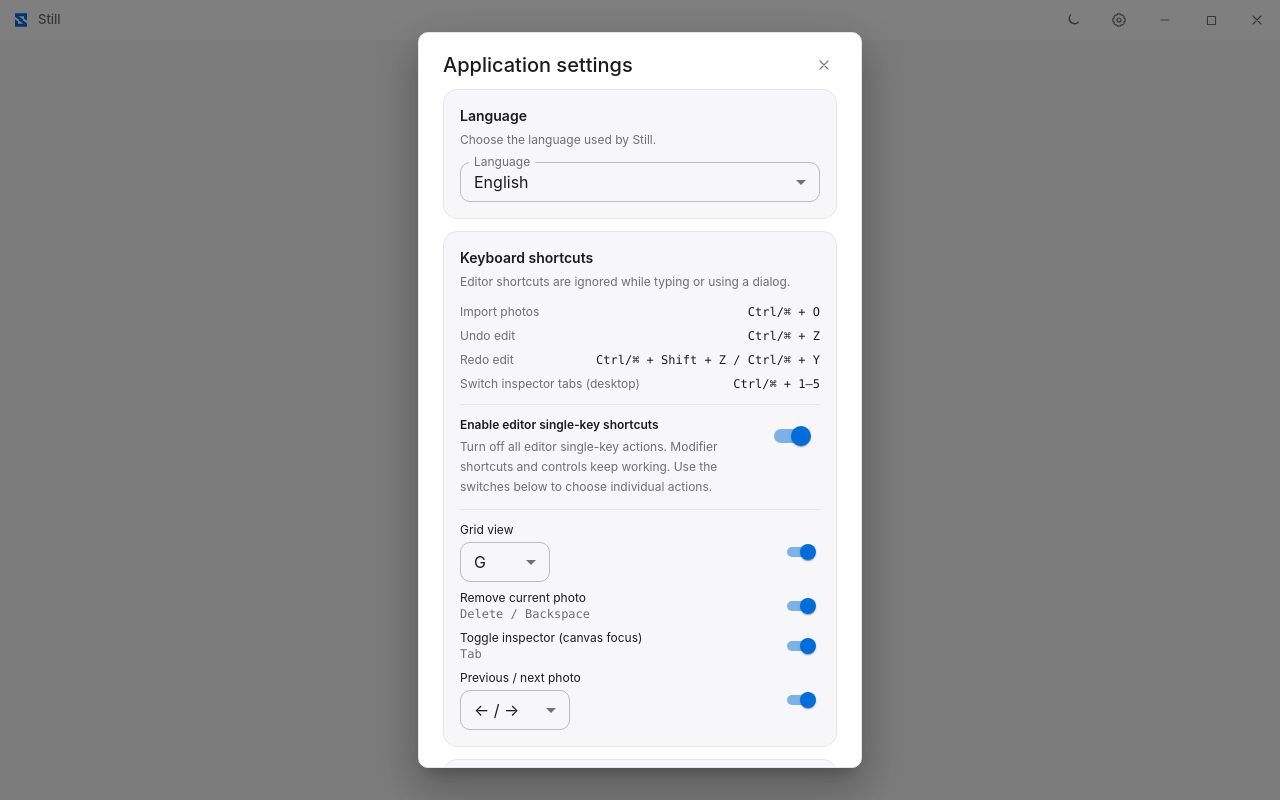
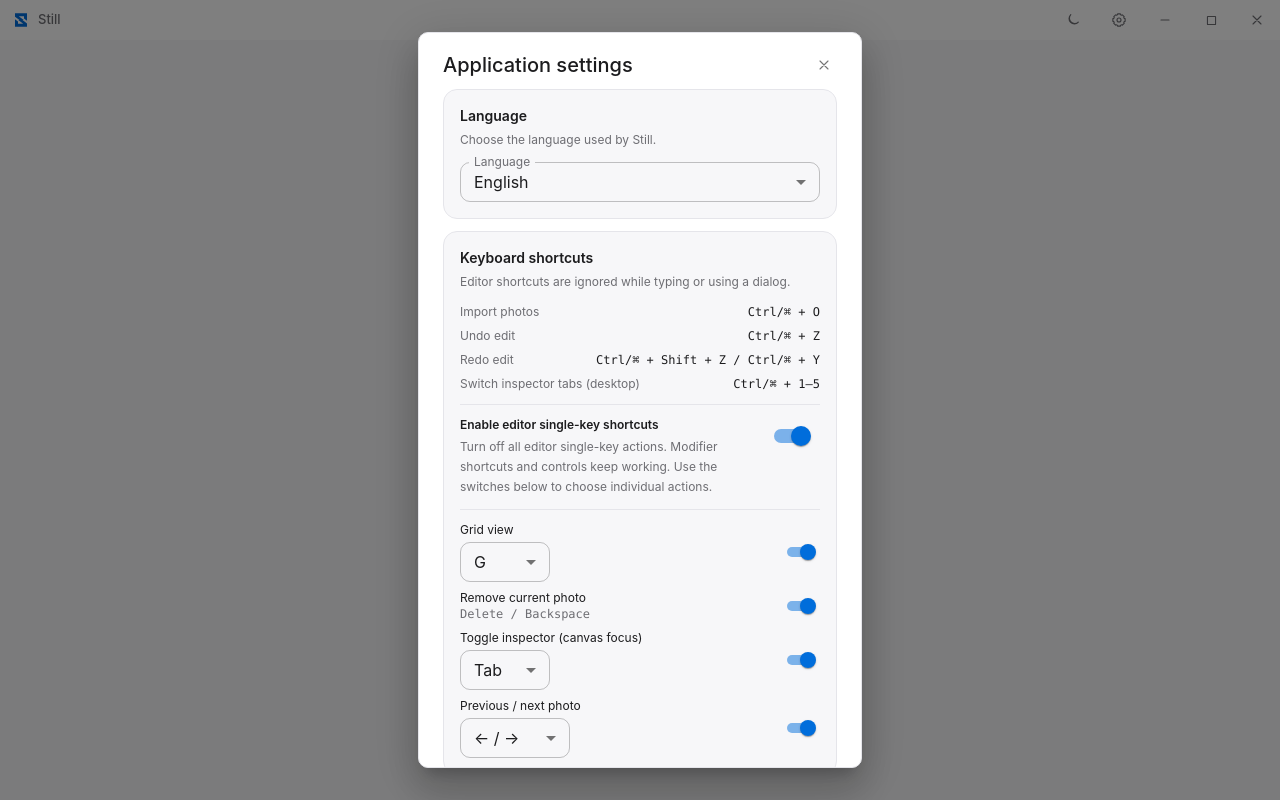
Before and after one commit to modan-photo/still, a React (Vite) app: page / in a window 1280 px wide. Both pictures are taken after a click on the button 1119 px from the left and 20 px from the top of the page. Built offline with nearby package versions, Linux system fonts and the light colour scheme.

Commit message:
feat(settings): allow Tab or I for inspector shortcut

```diff
--- a/src/components/SettingsDialog.tsx
+++ b/src/components/SettingsDialog.tsx
@@ -48,6 +48,8 @@ export function SettingsDialog({ open, onClose }: SettingsDialogProps) {
   const setSingleKeyActionEnabled = useUIStore((state) => state.setSingleKeyActionEnabled);
   const gridShortcutKey = useUIStore((state) => state.gridShortcutKey);
   const setGridShortcutKey = useUIStore((state) => state.setGridShortcutKey);
+  const inspectorShortcutKey = useUIStore((state) => state.inspectorShortcutKey);
+  const setInspectorShortcutKey = useUIStore((state) => state.setInspectorShortcutKey);
   const photoNavigationKeys = useUIStore((state) => state.photoNavigationKeys);
   const setPhotoNavigationKeys = useUIStore((state) => state.setPhotoNavigationKeys);
   const language = useUIStore((state) => state.language);
@@ -254,6 +256,21 @@ export function SettingsDialog({ open, onClose }: SettingsDialogProps) {
                       <MenuItem value="arrows">← / →</MenuItem>
                       <MenuItem value="jl">J / L</MenuItem>
                     </TextField>
+                  ) : shortcut.id === 'inspector' ? (
+                    <TextField
+                      select
+                      size="small"
+                      value={inspectorShortcutKey}
+                      disabled={!singleKeyShortcutsEnabled || !singleKeyActions.inspector}
+                      inputProps={{ 'aria-label': `${t(shortcut.label)} ${t('shortcutKeys')}` }}
+                      onChange={(event) =>
+                        setInspectorShortcutKey(event.target.value === 'i' ? 'i' : 'Tab')
+                      }
+                      sx={{ mt: 0.5, minWidth: 90 }}
+                    >
+                      <MenuItem value="Tab">Tab</MenuItem>
+                      <MenuItem value="i">I</MenuItem>
+                    </TextField>
                   ) : (
                     <div className="font-mono text-secondary">{shortcut.keys}</div>
                   )}
--- a/src/hooks/useEditorShortcuts.ts
+++ b/src/hooks/useEditorShortcuts.ts
@@ -7,6 +7,7 @@ import { enterCollageMode } from '../services/collageMode';
 import { adjacentPhoto } from '../services/photoCollection';
 import {
   gridShortcutMatches,
+  inspectorShortcutMatches,
   photoNavigationDirection,
   singleKeyActionEnabled,
 } from '../services/shortcutPreferences';
@@ -139,10 +140,10 @@ export function useEditorShortcuts(onTogglePanel: () => void, onImport: () => vo
         return;
       }
 
-      // Tab only toggles the inspector when focus is explicitly within the canvas
-      // shortcut scope; normal browser focus navigation remains intact elsewhere.
+      // Only the configured key toggles the inspector within the canvas shortcut scope;
+      // choosing I leaves Tab available for normal focus navigation.
       if (
-        event.key === 'Tab' &&
+        inspectorShortcutMatches(event.key, useUIStore.getState().inspectorShortcutKey) &&
         singleKeyActions.inspector &&
         target.matches('[data-editor-shortcut-scope="canvas"]')
       ) {
--- a/src/services/shortcutPreferences.ts
+++ b/src/services/shortcutPreferences.ts
@@ -4,9 +4,11 @@ export type SingleKeyActions = Record<SingleKeyAction, boolean>;
 export const SINGLE_KEY_ACTIONS_KEY = 'still.shortcuts.single-key-actions';
 export const GRID_SHORTCUT_KEY = 'still.shortcuts.grid-key';
 export const PHOTO_NAVIGATION_KEYS_KEY = 'still.shortcuts.photo-navigation-keys';
+export const INSPECTOR_SHORTCUT_KEY = 'still.shortcuts.inspector-key';
 
 export type GridShortcutKey = 'g' | 'v';
 export type PhotoNavigationKeys = 'arrows' | 'jl';
+export type InspectorShortcutKey = 'Tab' | 'i';
 
 const DEFAULT_ACTIONS: SingleKeyActions = {
   grid: true,
@@ -59,6 +61,18 @@ export function readPhotoNavigationKeys(): PhotoNavigationKeys {
   }
 }
 
+export function readInspectorShortcutKey(): InspectorShortcutKey {
+  try {
+    return localStorage.getItem(INSPECTOR_SHORTCUT_KEY) === 'i' ? 'i' : 'Tab';
+  } catch {
+    return 'Tab';
+  }
+}
+
+export function inspectorShortcutMatches(key: string, binding: InspectorShortcutKey): boolean {
+  return binding === 'Tab' ? key === 'Tab' : key.toLowerCase() === 'i';
+}
+
 export function gridShortcutMatches(key: string, binding: GridShortcutKey): boolean {
   return key.toLowerCase() === binding;
 }
--- a/src/stores/uiStore.ts
+++ b/src/stores/uiStore.ts
@@ -21,7 +21,10 @@ import {
   GRID_SHORTCUT_KEY,
   readPhotoNavigationKeys,
   PHOTO_NAVIGATION_KEYS_KEY,
+  readInspectorShortcutKey,
+  INSPECTOR_SHORTCUT_KEY,
   type GridShortcutKey,
+  type InspectorShortcutKey,
   type PhotoNavigationKeys,
   type SingleKeyAction,
   type SingleKeyActions,
@@ -34,6 +37,7 @@ export interface UIState {
   singleKeyShortcutsEnabled: boolean;
   singleKeyActions: SingleKeyActions;
   gridShortcutKey: GridShortcutKey;
+  inspectorShortcutKey: InspectorShortcutKey;
   photoNavigationKeys: PhotoNavigationKeys;
   language: 'en' | 'zh';
   windowSizePreset: WindowSizeMode;
@@ -48,6 +52,7 @@ export interface UIState {
   setSingleKeyShortcutsEnabled: (enabled: boolean) => void;
   setSingleKeyActionEnabled: (action: SingleKeyAction, enabled: boolean) => void;
   setGridShortcutKey: (key: GridShortcutKey) => void;
+  setInspectorShortcutKey: (key: InspectorShortcutKey) => void;
   setPhotoNavigationKeys: (keys: PhotoNavigationKeys) => void;
   setLanguage: (language: UIState['language']) => void;
   setWindowSizePreset: (preset: WindowSizeMode) => void;
@@ -79,6 +84,7 @@ export const useUIStore = createSessionStore<UIState>(
     singleKeyShortcutsEnabled: storedSingleKeyShortcutsEnabled(),
     singleKeyActions: readSingleKeyActions(),
     gridShortcutKey: readGridShortcutKey(),
+    inspectorShortcutKey: readInspectorShortcutKey(),
     photoNavigationKeys: readPhotoNavigationKeys(),
     language: storedLanguage(),
     windowSizePreset: readWindowSizePreset(),
@@ -109,6 +115,11 @@ export const useUIStore = createSessionStore<UIState>(
       if (typeof localStorage !== 'undefined')
         localStorage.setItem(GRID_SHORTCUT_KEY, gridShortcutKey);
       set({ gridShortcutKey });
+    },
+    setInspectorShortcutKey: (inspectorShortcutKey) => {
+      if (typeof localStorage !== 'undefined')
+        localStorage.setItem(INSPECTOR_SHORTCUT_KEY, inspectorShortcutKey);
+      set({ inspectorShortcutKey });
     },
     setPhotoNavigationKeys: (photoNavigationKeys) => {
       if (typeof localStorage !== 'undefined')
```
Also changed, not shown: 2 other files (tests, documents, lock files or other folders).
